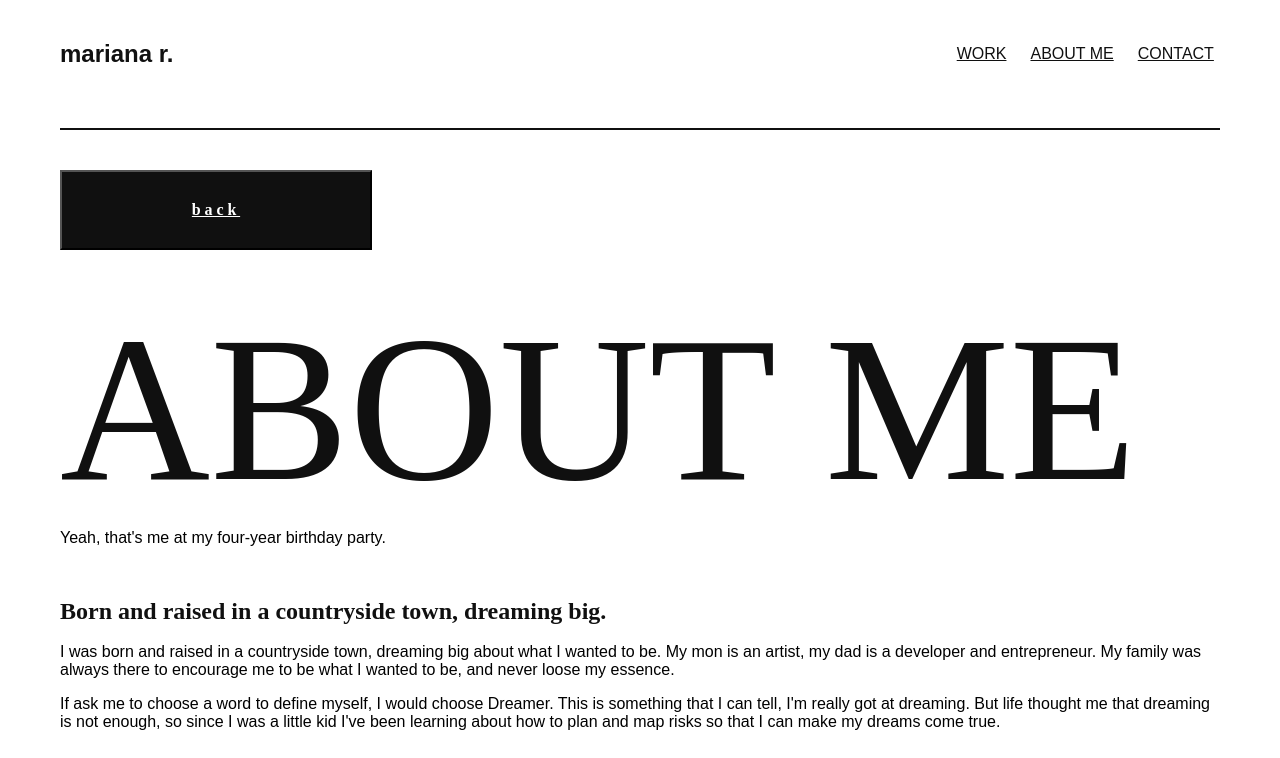
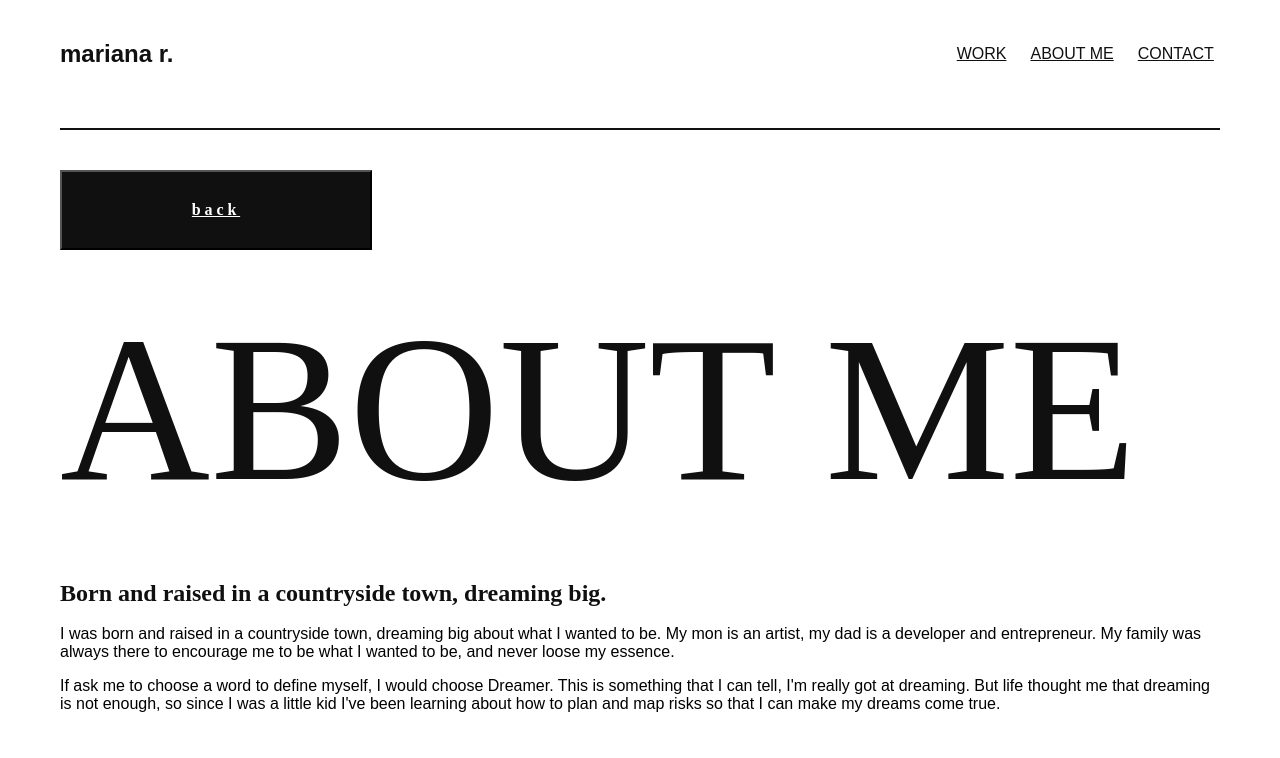
Before and after one commit to marondino/portfolio, a plain HTML site: page about.html in a window 1280 px wide. Shown: the top 758 px of the page. Drawn offline with Linux system fonts and the light colour scheme.

Commit message:
Update about.html

```diff
--- a/about.html
+++ b/about.html
@@ -21,9 +21,6 @@
         <button class="secondary-button"><a class="secondary-a" href="index.html">back</a></button>
         <div class="page-title">ABOUT ME</div>
         <div class="flex-container-about">
-            <picture>
-                <caption>Yeah, that's me at my four-year birthday party.</caption>
-            </picture>
             <div class="content-text1">
                 <div class="m-title2">Born and raised in a countryside town, dreaming big.</div>
                 <p>I was born and raised in a countryside town, dreaming big about what I wanted to be. My mon is an artist, my dad is a developer and entrepreneur. My family was always there to encourage me to be what I wanted to be, and never loose my essence.</p>
```
